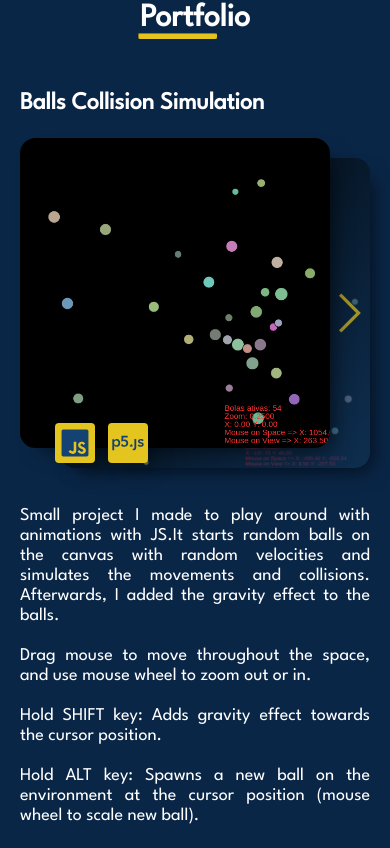
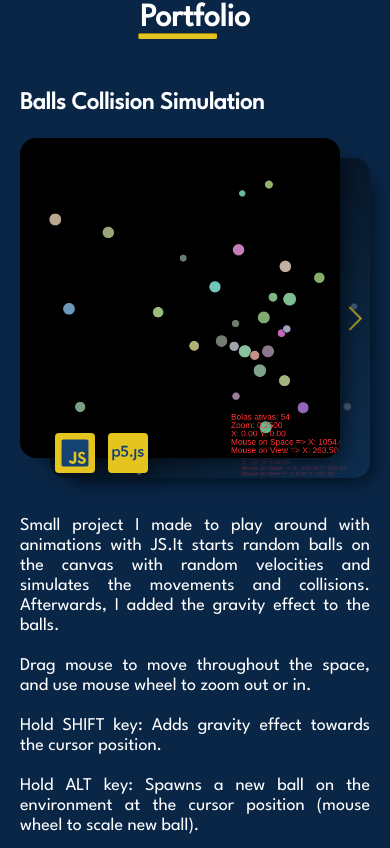
Before and after one commit to MateusRosario/portfolio, a React (Create React App) app: page / in a window 390 px wide. Shown: the part 2016-2864 px from the top of the page. Built offline with nearby package versions, Linux system fonts and the light colour scheme; the HTML template or start-up script is replaced by a standard one.

Commit message:
adjusting image and border sizes from slider Component

```diff
--- a/src/components/layouts/project/Project.css
+++ b/src/components/layouts/project/Project.css
@@ -12,7 +12,7 @@
     display: grid;
     align-items: center;
     width: 100%;
-    max-width: 60vh;
+    max-width: min(60vh, 100vw);
 }
 
 .presentation-icons{
@@ -22,6 +22,7 @@
     padding-left: 10%;
     top: -30px;
     column-gap: 4%;
+    row-gap: 5px;
     height: 60px;
     max-width: 100vw;
     flex-wrap: wrap;
--- a/src/components/ui/slider/Slider.css
+++ b/src/components/ui/slider/Slider.css
@@ -1,7 +1,7 @@
 .slider-box {
     display: grid;
     height: 100%;
-    width: 100%;
+    width: min(100%, 100vw);
     /* margin-right: 40px;
     margin-left: 40px; */
 }
@@ -88,3 +88,21 @@
     background: linear-gradient(-50deg, var(--pri-o), transparent);
     z-index: 1;
 }
+
+@media only screen and (max-width: 500px) {
+    .slider-image {
+        max-width: calc(100% - 30px);
+    }
+
+    .slider-image-behind-box{
+        width: calc(100% - 30px);
+        bottom: -20px;
+        left: 30px;
+    }
+
+    .slider-button {
+        height: 25px;
+        justify-self: end;
+        left: -2px;
+    }
+}
```
